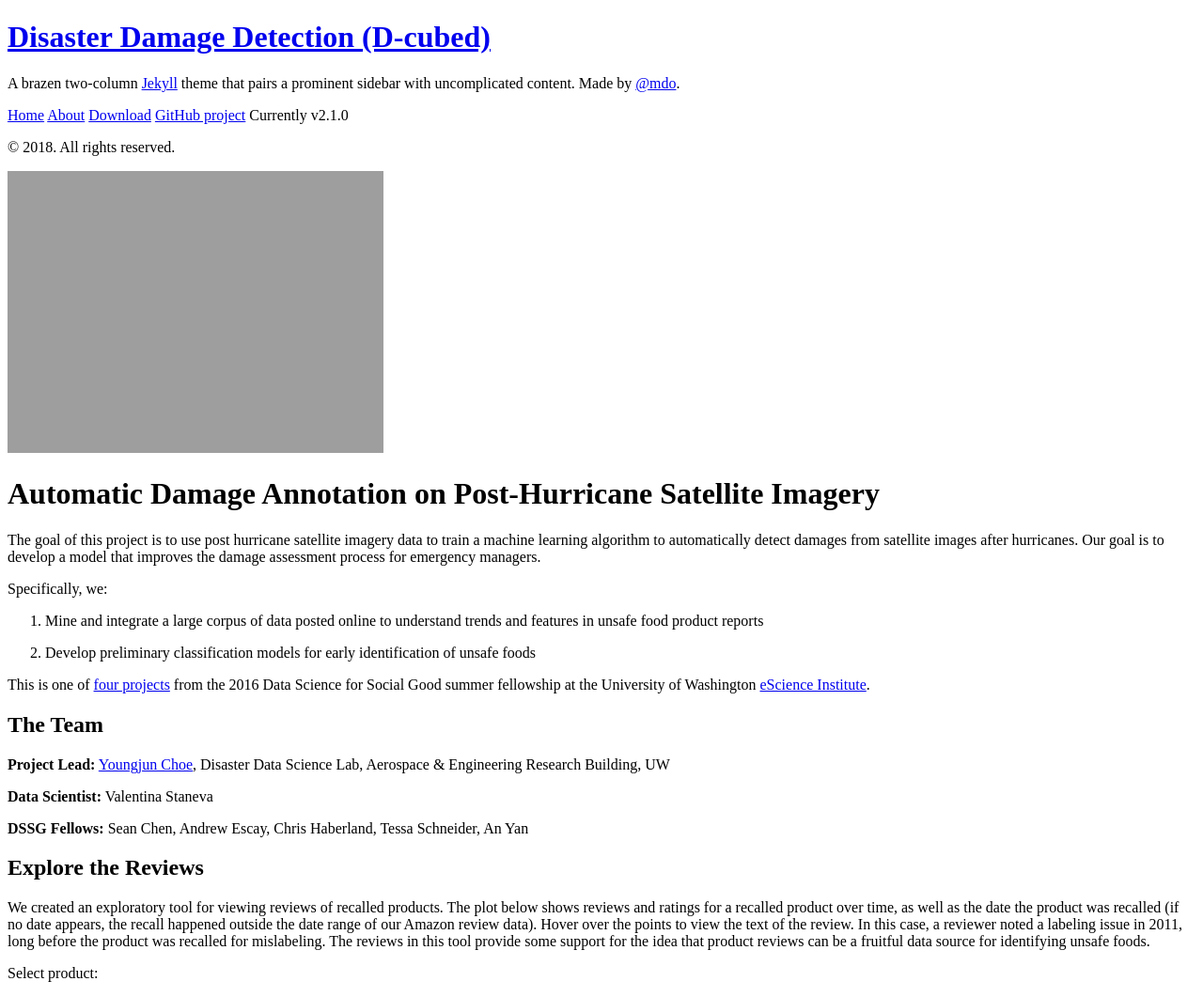
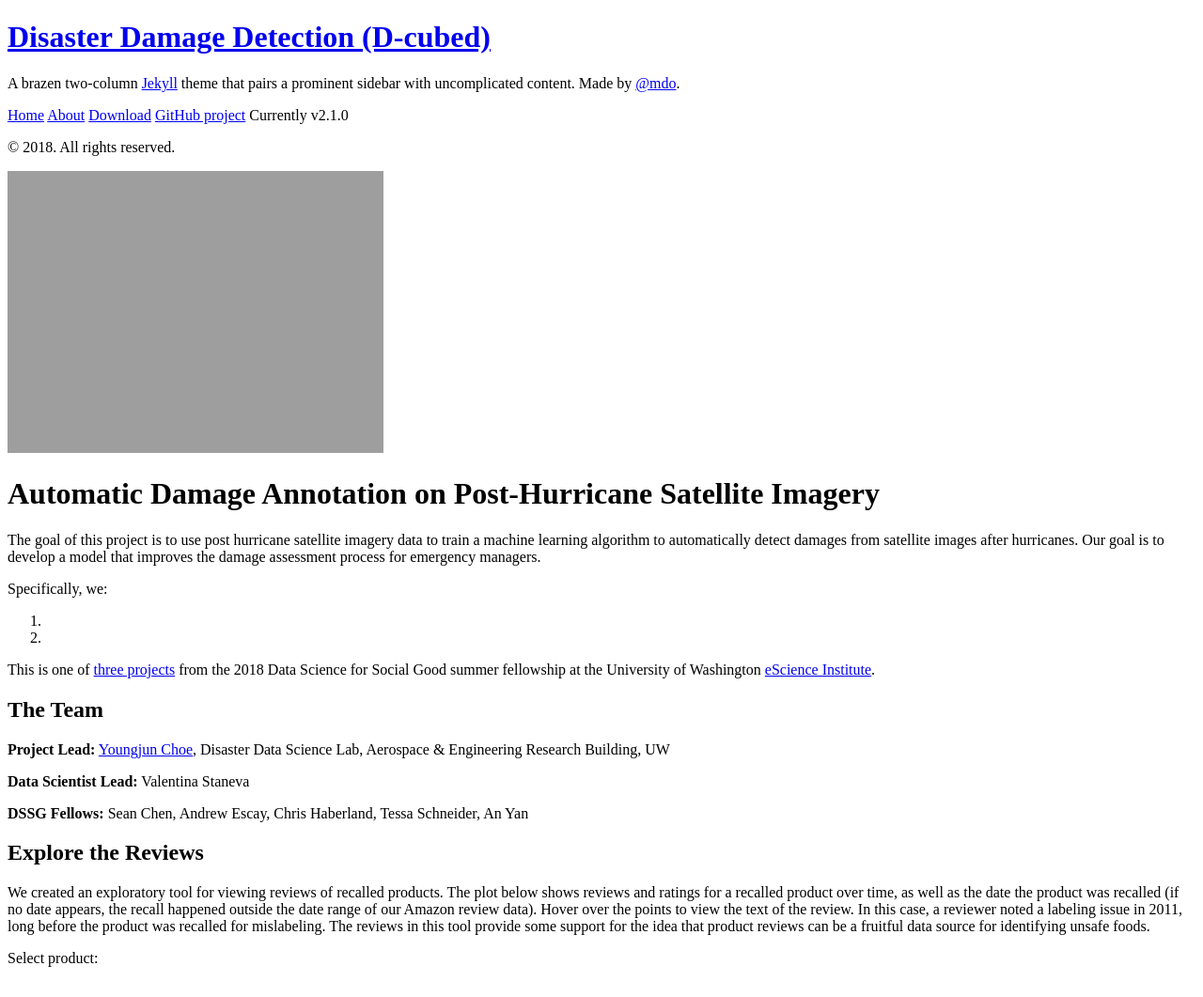
Before and after one commit to DDS-Lab/disaster-damage-detection, a Jekyll site: the page built from _posts/2013-12-28-introducing-hyde.md, in a window 1280 px wide. Shown: the whole page at 94% size. Built offline with Jekyll 4.4.1, drawn with Linux system fonts in a browser that asks for light colours; nearby versions of some CDN libraries; a script that is not in the unit is left out.

Commit message:
Update 2013-12-28-introducing-hyde.md

```diff
--- a/_posts/2013-12-28-introducing-hyde.md
+++ b/_posts/2013-12-28-introducing-hyde.md
@@ -15,15 +15,13 @@ the damage assessment process for emergency managers.
 
 Specifically, we:
 
-1. Mine and integrate a large corpus of data posted online to understand trends
-   and features in unsafe food product reports
+1.
 
-2. Develop preliminary classification models for early identification of unsafe
-   foods
+2.
 
 This is one of
-[four projects](http://escience.washington.edu/dssg/project-summaries-2016/)
-from the 2016 Data Science for Social Good summer fellowship at the University
+[three projects](http://escience.washington.edu/2018-data-science-for-social-good-projects/)
+from the 2018 Data Science for Social Good summer fellowship at the University
 of Washington [eScience Institute](http://escience.washington.edu/).
 
 ## The Team
@@ -32,7 +30,7 @@ of Washington [eScience Institute](http://escience.washington.edu/).
 [Youngjun Choe](http://faculty.washington.edu/ychoe/),
 Disaster Data Science Lab, Aerospace & Engineering Research Building, UW
 
-**Data Scientist:** Valentina Staneva
+**Data Scientist Lead:** Valentina Staneva
 
 **DSSG Fellows:** Sean Chen, Andrew Escay, Chris Haberland, Tessa Schneider, An Yan
 
```
